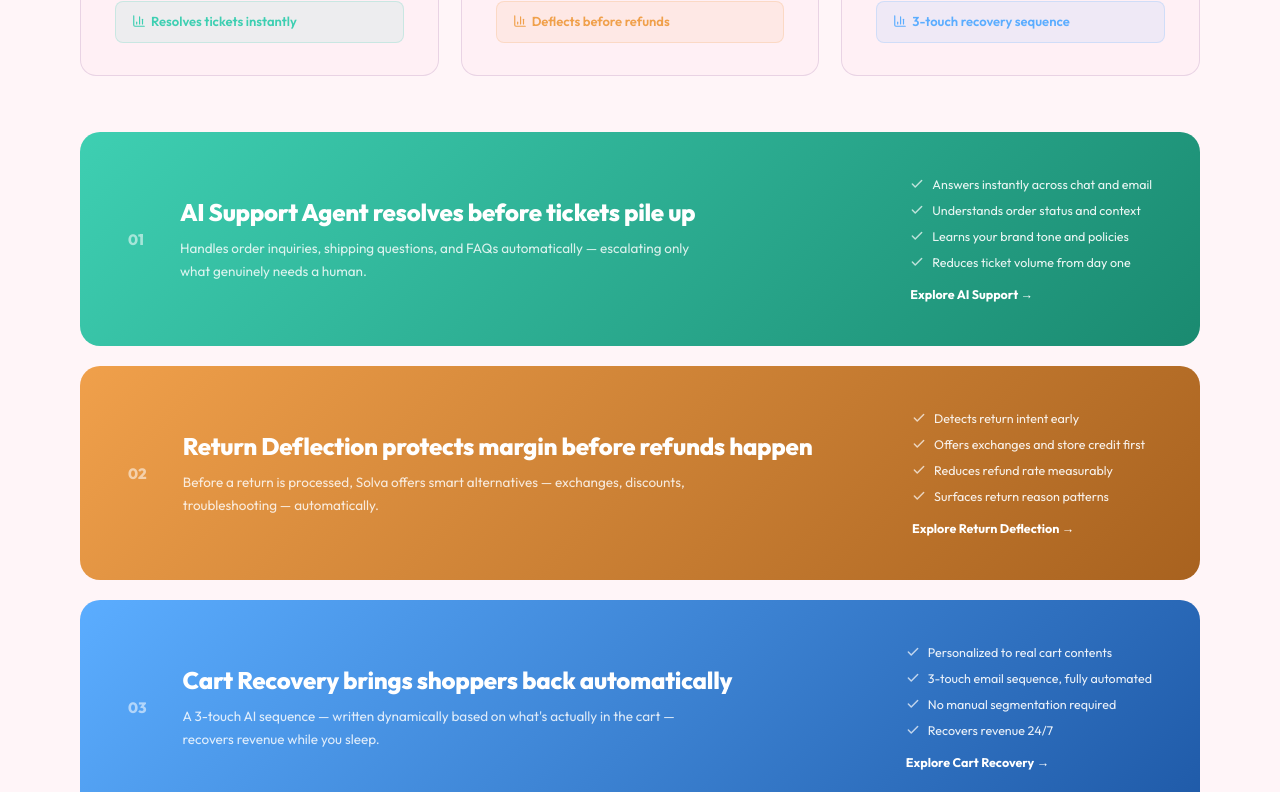
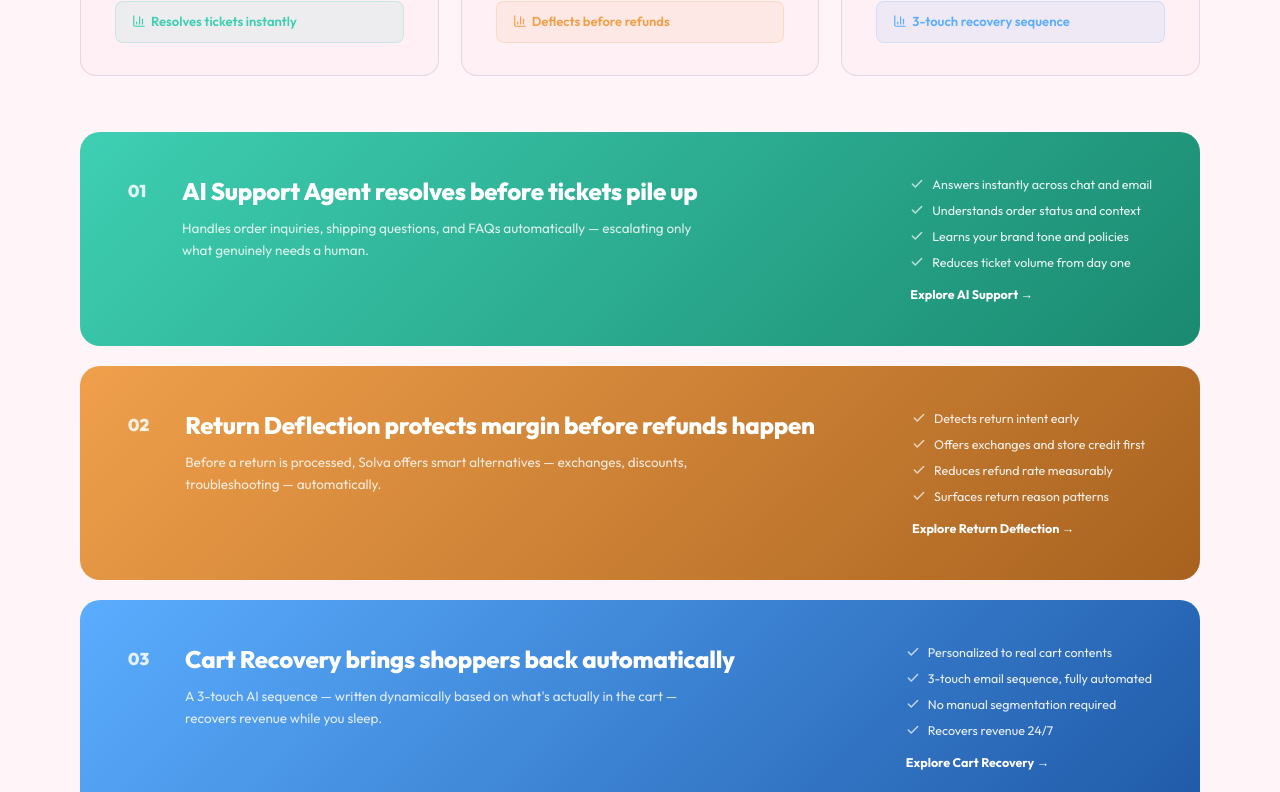
Before and after one commit to getsolvacom/solva, a React (Vite) app: page / in a window 1280 px wide. Shown: the part 2180-2972 px from the top of the page. Built offline with nearby package versions, Linux system fonts and the light colour scheme; no server answers.

Commit message:
Fix colored row number contrast, fix row 03 text overlap, wire CTA links to features anchor
Co-Authored-By: Claude Sonnet 5 <noreply@anthropic.com>

```diff
--- a/src/pages/LandingPage.jsx
+++ b/src/pages/LandingPage.jsx
@@ -446,8 +446,8 @@ export default function LandingPage() {
               cta:"Explore Cart Recovery →"
             },
           ].map((row,i)=>(
-            <div key={i} className="colored-row" style={{background:row.grad,borderRadius:20,padding:"44px 48px",display:"grid",gridTemplateColumns:"auto 1fr auto",gap:36,alignItems:"center"}}>
-              <span style={{fontSize:15,fontWeight:800,color:"rgba(255,255,255,.55)",fontFamily:"'Outfit',sans-serif"}}>{row.n}</span>
+            <div key={i} className="colored-row" style={{background:row.grad,borderRadius:20,padding:"44px 48px",display:"grid",gridTemplateColumns:"auto 1fr auto",gap:36,alignItems:"start"}}>
+              <span style={{fontSize:17,fontWeight:800,color:"rgba(255,255,255,.85)",fontFamily:"'Outfit',sans-serif",WebkitTextStroke:"0.5px rgba(255,255,255,.3)",paddingTop:4}}>{row.n}</span>
               <div>
                 <h3 style={{fontFamily:"'Outfit',sans-serif",fontSize:"clamp(19px,2.2vw,24px)",fontWeight:800,color:"#fff",lineHeight:1.28,marginBottom:10,letterSpacing:"-.01em"}}>{row.title}</h3>
                 <p style={{fontSize:13.5,color:"rgba(255,255,255,.82)",lineHeight:1.65,maxWidth:520}}>{row.desc}</p>
@@ -458,7 +458,7 @@ export default function LandingPage() {
                     <Check size={14} strokeWidth={2.5} style={{marginTop:1,flexShrink:0,color:"rgba(255,255,255,.7)"}}/>{b}
                   </div>
                 ))}
-                <span style={{fontSize:12.5,fontWeight:700,color:"#fff",marginTop:6,cursor:"pointer"}}>{row.cta}</span>
+                <span onClick={()=>{const el=document.getElementById('features');if(el)window.scrollTo({top:el.getBoundingClientRect().top+window.scrollY-64,behavior:"smooth"});}} style={{fontSize:12.5,fontWeight:700,color:"#fff",marginTop:6,cursor:"pointer"}}>{row.cta}</span>
               </div>
             </div>
           ))}
```
